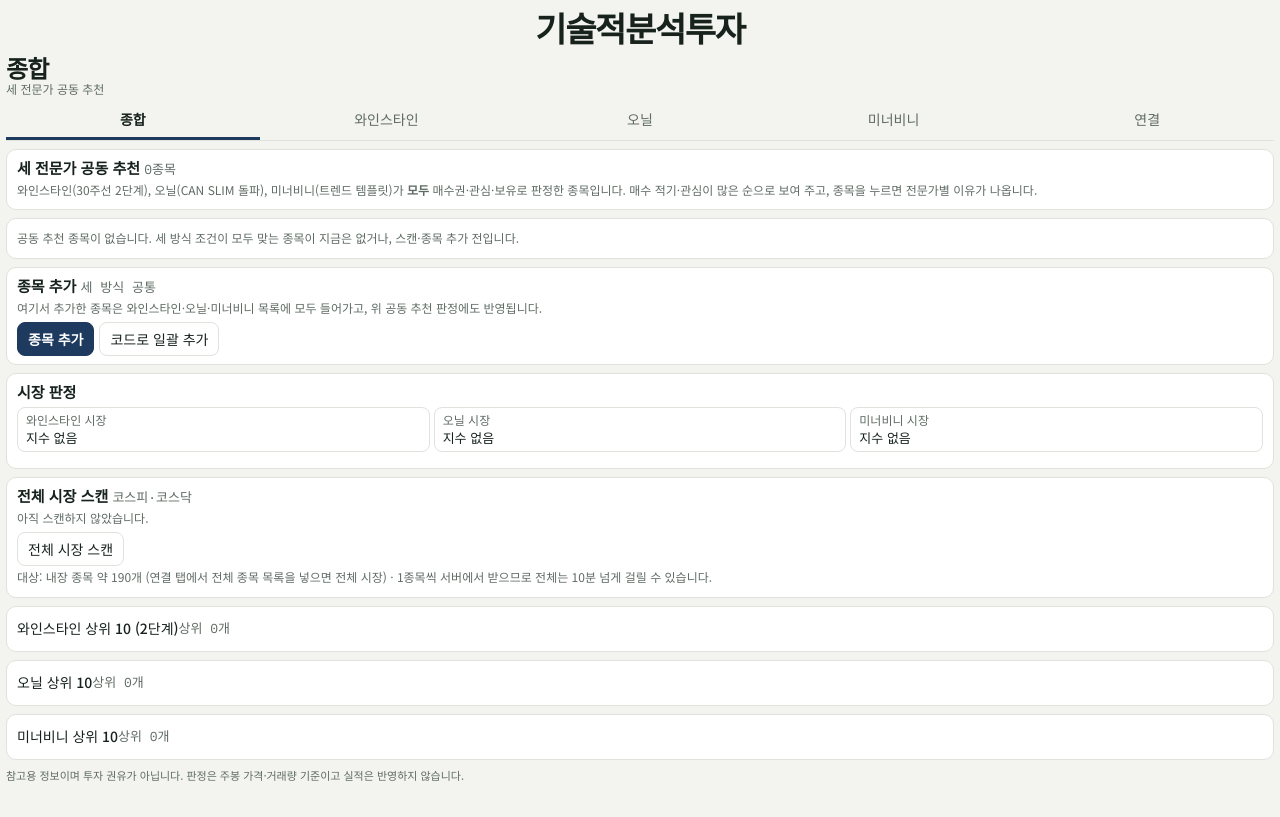
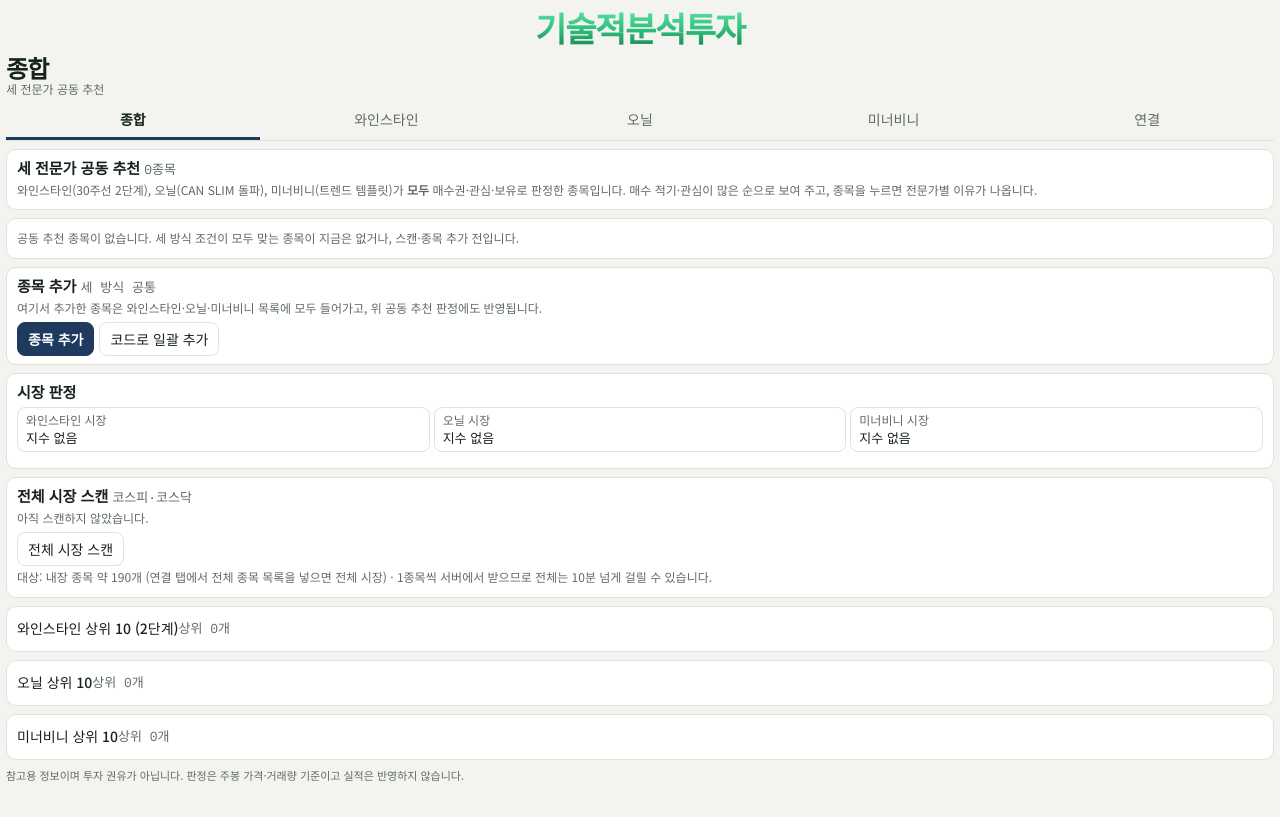
Before and after one commit to kangkm6-ctrl/K1, a plain HTML site: page index.html in a window 1280 px wide. Drawn offline with Linux system fonts and the light colour scheme; a web font is replaced by a local one.

Commit message:
Add files via upload

```diff
--- a/index.html
+++ b/index.html
@@ -7,7 +7,7 @@
 <meta name="theme-color" content="#18211c">
 <meta name="apple-mobile-web-app-capable" content="yes">
 <meta name="mobile-web-app-capable" content="yes">
-<meta name="apple-mobile-web-app-title" content="기술적분석투자">
+<meta name="apple-mobile-web-app-title" content="기술적분석">
 <meta name="apple-mobile-web-app-status-bar-style" content="black-translucent">
 <link rel="apple-touch-icon" href="apple-touch-icon.png">
 <link rel="icon" type="image/png" href="icon-192.png">
@@ -58,7 +58,7 @@ h1,h2,h3{text-wrap:balance;margin:0}
 .num{font-family:var(--font-mono);font-variant-numeric:tabular-nums}
 
 /* 상단 */
-.apptitle{font-family:'Noto Sans KR',var(--font-title);font-weight:900;font-size:34px;line-height:1.15;letter-spacing:-.04em;text-align:center;margin:2px 0 8px;overflow-wrap:anywhere}
+.apptitle{color:#2fbf7c;background:linear-gradient(180deg,#5fe3a6 0%,#2fbf7c 55%,#1c8a58 100%);-webkit-background-clip:text;background-clip:text;-webkit-text-fill-color:transparent;font-family:'Noto Sans KR',var(--font-title);font-weight:900;font-size:34px;line-height:1.15;letter-spacing:-.04em;text-align:center;margin:2px 0 8px;overflow-wrap:anywhere}
 @media (max-width:420px){.apptitle{font-size:30px}}
 .top{display:flex;flex-wrap:wrap;align-items:flex-start;justify-content:space-between;gap:4px 10px;margin-bottom:6px}
 .top h1{font-family:var(--font-title);font-weight:700;font-size:24px;line-height:1.1;letter-spacing:-.035em;white-space:nowrap}
```
Also changed, not shown: apple-touch-icon.png, icon-192.png, icon-512.png, manifest.webmanifest, 1 other file.
